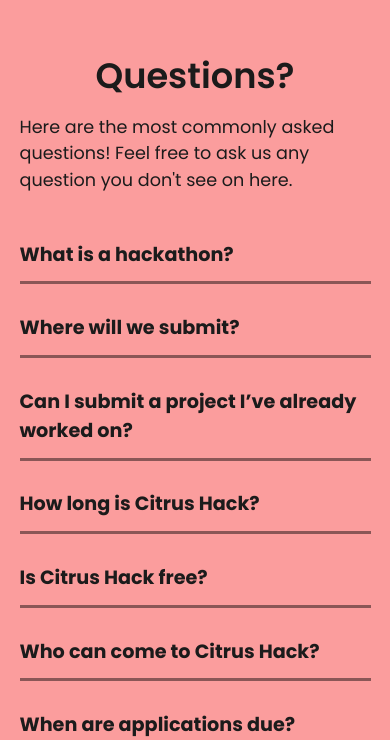
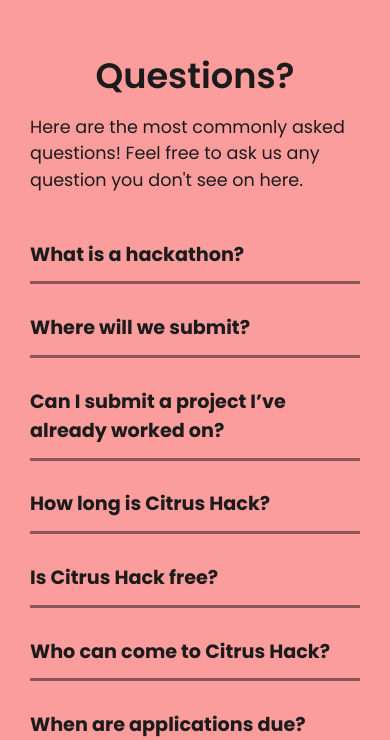
Before and after one commit to citrushack/Citrushack2021, a Next.js app: page /faq in a window 390 px wide. Shown: the part 104-844 px from the top of the page. Built offline with nearby package versions, Linux system fonts and the light colour scheme; what react-auth-kit would draw is missing.

Commit message:
Mobile xoverflow and margin fix

```diff
--- a/components/Nav.js
+++ b/components/Nav.js
@@ -44,7 +44,7 @@
   const isAuthenticated = useIsAuthenticated();
   const signOut = useSignOut();
   const router = useRouter();
-  const isMobile = useMediaQuery("(max-width:1068px)");
+  const isMobile = useMediaQuery("(max-width:1280px)");
 
 
   return (
--- a/pages/hero.js
+++ b/pages/hero.js
@@ -18,7 +18,7 @@
   }, []);
 
   return (
-    <main className={`${Herostyles.main} ${Herostyles.content}`}>
+    <main className={`${styles.main} ${Herostyles.heroimage}`}>
       <Particles
         id="tsparticles"
         options={{
@@ -84,7 +84,8 @@
           detectRetina: true,
         }}
       />
-      <h1 className={Herostyles.title}>citrushack 2021</h1>
+      <div className={Herostyles.content}>
+      <h1 className={Herostyles.title}>Citrushack 2021</h1>
       <p className={Herostyles.caption}>
         Find your inner peace.
         <br /> 禅で君の心を鍛練して。
@@ -113,6 +114,7 @@
           </h3>
         </Link>
       </div>
+      </div>
     </main>
   );
 }
--- a/styles/Accordion.module.css
+++ b/styles/Accordion.module.css
@@ -2,7 +2,7 @@
   margin: 1rem 0;
   display: flex;
   flex-direction: column;
-  width: min(90vw,1000px);
+  width: 80rem;
   transition: all 0.2s ease;
 }
 
@@ -78,7 +78,10 @@
 }
 
 
-@media (max-width: 1068px){
+@media (max-width: 1280px){
+  .accordion{
+    width: 100%;
+  }
   .accordionItemHeading{
     font-size: 1.2rem;
   }
--- a/styles/Common.module.css
+++ b/styles/Common.module.css
@@ -4,15 +4,17 @@
   flex-direction: column;
   justify-content: center;
   align-items: center;
+  overflow-x: hidden;
 }
 /* Container for each section */
 .main {
   min-height: 63vh;
-  width: 100vw;
-  margin:auto;
+  width: 100%;
+  margin: auto;
   display: flex;
   flex-direction: column;
   justify-content: center;
+  overflow-x: hidden;
 }
 
 /* Footer CSS */
@@ -27,7 +29,7 @@
   transition: 0.8s ease;
 }
 
-.footer:hover{
+.footer:hover {
   color: #ff6060;
   background-color: #212121;
   background-position: bottom;
@@ -72,7 +74,6 @@
   color: #1b1b1b;
 }
 
-
 .code {
   background: #fafafa;
   border-radius: 5px;
@@ -95,14 +96,14 @@
   width: 400px;
   text-align: center;
   text-decoration: none;
-  border: 3px solid rgba(0,0,0,0.9);
+  border: 3px solid rgba(0, 0, 0, 0.9);
   transition: all 0.15s ease;
-  background-color: rgba(255, 255, 255, 0.882);;
+  background-color: rgba(255, 255, 255, 0.882);
 }
 .card:hover,
 .card:focus,
 .card:active {
-  box-shadow: 0px 3px 15px rgba(0,0,0,0.2);
+  box-shadow: 0px 3px 15px rgba(0, 0, 0, 0.2);
   background-color: rgba(255, 255, 255, 1);
   transform: translateY(-3px);
 }
@@ -122,24 +123,24 @@
   cursor: pointer;
 }
 
-.icon{
-  transform: translate(4px,4px);
+.icon {
+  transform: translate(4px, 4px);
 }
 
 /* Mobile stuff */
-@media (max-width: 1068px) {
-  .main{
+@media (max-width: 1280px) {
+  .main {
     max-width: 100%;
-    padding: 0 2%;
+    padding: 0 30px;
     margin: 0;
   }
   .title {
     font-size: 2.2rem;
   }
-  .description{
+  .description {
     font-size: 1.1rem;
   }
-  .introduction{
+  .introduction {
     flex-direction: column;
     align-items: unset;
   }
@@ -147,12 +148,16 @@
     min-width: 100%;
     flex-direction: column;
   }
-  .card,.action{
+  .card,
+  .action {
     width: 100%;
     padding: 0;
   }
-  .infogrid
-  {
+  .infogrid {
     margin-left: 0;
   }
+  .footer {
+    padding: 0 30px;
+    text-align: center;
+  }
 }
--- a/styles/Faq.module.css
+++ b/styles/Faq.module.css
@@ -4,6 +4,13 @@
   flex-direction: column;
   align-items: center;
   justify-content: space-around;
-  width: min(90vw,1000px);
+  max-width: 80rem;
   margin: 10rem auto 0 auto;
   }
+
+  @media (max-width: 1280px){
+    .faq{
+      width: 100%;
+      padding: 0;
+    }
+  }
--- a/styles/Hero.module.css
+++ b/styles/Hero.module.css
@@ -1,19 +1,21 @@
 /*CSS for Hero section*/
-.content {
-  align-items: center;
+.heroimage{
+  width: 100vw;
   background-image: url(../public/Cherry\ Blossom\ Asset.svg);
   background-size: cover;
   background-repeat: no-repeat;
   background-position: left -500px center;
+  overflow-x: hidden;
 }
 
-.main {
+.content {
   min-height: 100vh;
-  min-width: 100vw;
   margin:auto;
   display: flex;
   flex-direction: column;
   justify-content: center;
+  align-items: center;
+
 }
 
 .title,.caption{
@@ -50,17 +52,18 @@
   background-color: #ff6060 !important;
 }
 
-@media (max-width: 1068px) {
+@media (max-width: 1280px) {
   .title, .caption{
     text-shadow: 1px 1px 10px white;
   }
-  .main{
-    padding: 0 10%;
+  .content{
+    width: 100%;
+    padding: 0;
     margin: 0;
   }
   .title{
     text-align: left;
-    font-size: 3rem;
+    font-size: 4rem;
   }
   .caption{
     font-size: 1.8rem;
--- a/styles/Team.module.css
+++ b/styles/Team.module.css
@@ -1,6 +1,6 @@
 .main{
     margin: 6rem auto 3rem;
-    width: min(90vw,1500px);
+    max-width: 80rem;
     display: flex;
     flex-direction: column;
     align-items: center;
@@ -50,13 +50,13 @@
     padding: 0;
 }
 
-.picture > div{
+.picture > img{
     border-radius: 50%;
     border: 3px solid #ffa500;
     transition: all 0.2s ease;
 }
 
-.picture > div:hover{
+.picture > img:hover{
     border: 3px solid white;
     box-shadow: 0px 3px 20px rgba(0,0,0,0.2);
     transform: translateY(-5px);
@@ -77,7 +77,7 @@
     padding: 0;
     margin: 0;
 }
-@media (max-width: 1068px) {
+@media (max-width: 1280px) {
     .main{
         max-width: 100%;
         padding: 0 30px;
--- a/styles/globals.css
+++ b/styles/globals.css
@@ -15,7 +15,6 @@
   margin: 0;
   font-family: "Poppins", sans-serif;
   color: #1b1b1b;
-  width:100vw;
 }
 
 body {
@@ -107,4 +106,5 @@
   height: 100% !important;
   z-index: 10;
   pointer-events: none;
+  overflow: hidden;
 }
```
Also changed, not shown: styles/Intro.module.css (+6 -3 lines), styles/Sponsors.module.css (+7 -1 lines), styles/Tracks.module.css (+7 -2 lines), styles/Volunteer.module.css (+9 -1 lines).
